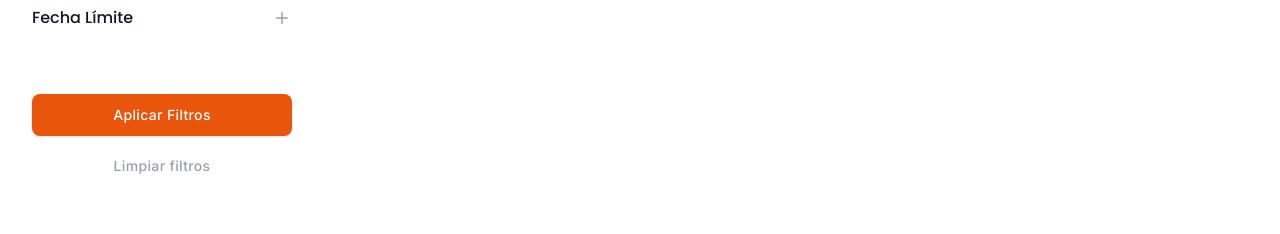
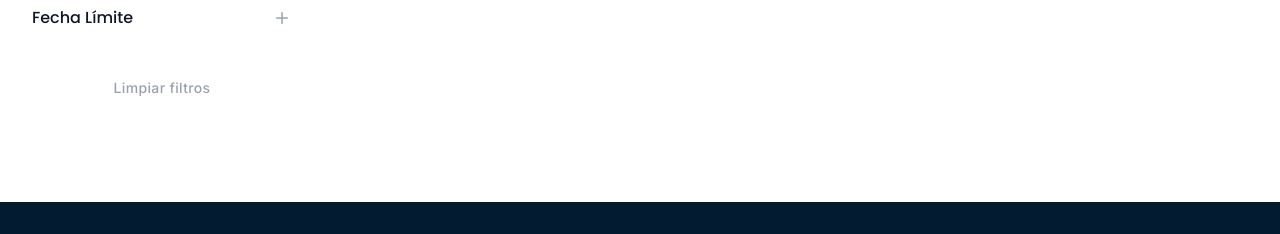
Before and after one commit to C3-SV/CuponeraWeb2, a React (Vite) app: page /offers in a window 1280 px wide. Shown: the part 564-798 px from the top of the page. Built offline with nearby package versions, Linux system fonts and the light colour scheme; no server answers; the database is empty; the HTML template or start-up script is replaced by a standard one.

Commit message:
fix: filters ux

```diff
--- a/src/components/offers/FiltersLayout.jsx
+++ b/src/components/offers/FiltersLayout.jsx
@@ -11,7 +11,6 @@ export const FiltersLayout = ({
     rubrosOptions,
     selectedRubros,
     onRubroChange,
-    onApply,
     onClear,
 }) => {
     const handleSliderChange = (newValue) => {
@@ -72,27 +71,14 @@ export const FiltersLayout = ({
                 />
             </FilterSection>
 
-            {/* --- BOTÓN DE APLICAR --- */}
-            <div className="pt-6 flex flex-col items-center lg:items-stretch">
-                {/* Contenedor con max-w en mobile para que no sea gigante */}
-                <div className="w-full max-w-50 lg:max-w-none">
-                    <button
-                        type="button"
-                        onClick={onApply}
-                        className="flex w-full items-center justify-center rounded-lg border border-transparent bg-primary px-4 py-2.5 text-sm font-medium text-white shadow-sm hover:bg-primary-hover focus:outline-none focus:ring-2 focus:primary focus:ring-offset-2 transition-all active:scale-95 font-heading tracking-wide"
-                    >
-                        Aplicar Filtros
-                    </button>
-
+            {/* --- BOTÓN LIMPIAR --- */}
             <button
                 type="button"
                 onClick={onClear}
-                        className="mt-3 flex w-full items-center justify-center px-4 py-2 text-sm font-medium font-heading tracking-wide text-gray-400 hover:text-primary transition-colors"
+                className="flex w-full items-center justify-center px-4 py-2 text-sm font-medium font-heading tracking-wide text-gray-400 hover:text-primary transition-colors"
             >
                 Limpiar filtros
             </button>
         </div>
-            </div>
-        </div>
     );
 };
--- a/src/pages/Offers.jsx
+++ b/src/pages/Offers.jsx
@@ -46,7 +46,21 @@ export const Offers = ({ title }) => {
         );
     };
 
-    const handleApply = () => {
+    // Auto-apply filters whenever any filter state or products change
+    useEffect(() => {
+        if (products.length === 0) return;
+
+        const hasActiveFilters =
+            selectedRubros.length > 0 ||
+            priceRange.min !== 0 ||
+            priceRange.max !== 5000 ||
+            endDate;
+
+        if (!hasActiveFilters) {
+            setFilteredProducts(null);
+            return;
+        }
+
         let result = [...products];
 
         if (selectedRubros.length > 0) {
@@ -68,7 +82,7 @@ export const Offers = ({ title }) => {
         }
 
         setFilteredProducts(result);
-    };
+    }, [selectedRubros, priceRange, endDate, products]);
 
     const handleClear = () => {
         setPriceRange({ min: 0, max: 5000 });
@@ -85,7 +99,6 @@ export const Offers = ({ title }) => {
         rubrosOptions,
         selectedRubros,
         onRubroChange: handleRubroChange,
-        onApply: handleApply,
         onClear: handleClear,
     };
 
```
Lines whose indentation alone changed are shown as unchanged.
